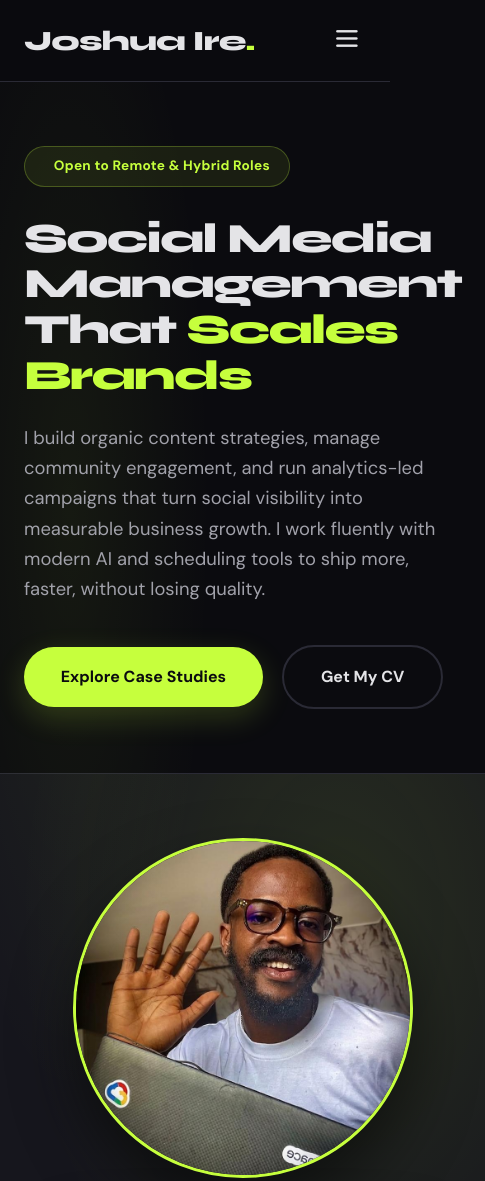
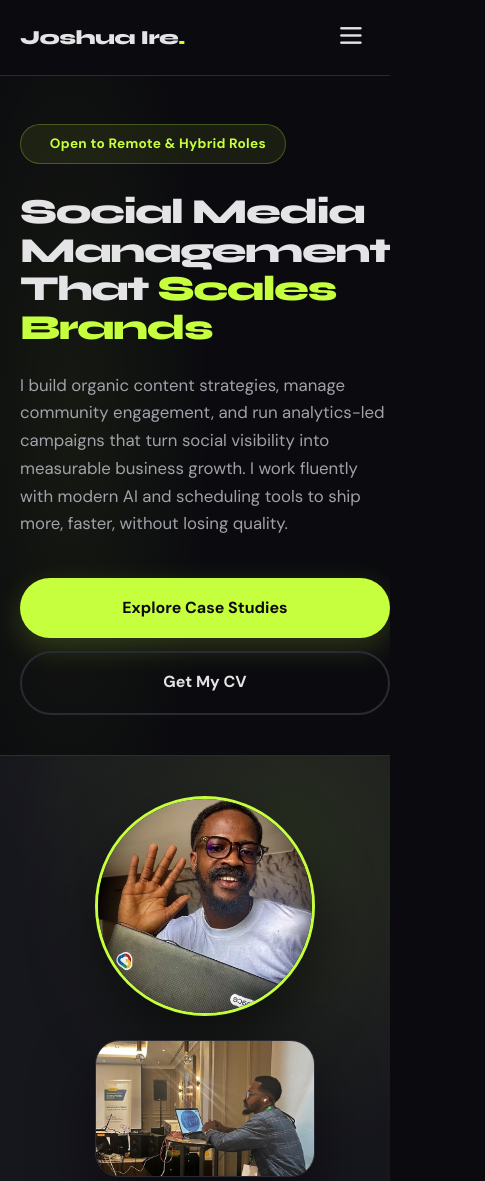
Before and after one commit to irejosh/joshire.github.io., a plain HTML site: page index.html in a window 390 px wide. Shown: the top 1181 px of the page, 485 px wide, since content can reach past the window. Drawn offline with Linux system fonts and the light colour scheme.

Commit message:
Refactor CSS styles for layout and responsiveness

```diff
--- a/index.html
+++ b/index.html
@@ -61,13 +61,15 @@
     }
     * { box-sizing: border-box; margin: 0; padding: 0; }
     html { scroll-behavior: smooth; }
-    body { font-family: 'DM Sans', system-ui, sans-serif; background: var(--bg); color: var(--text); line-height: 1.65; overflow-x: hidden; -webkit-font-smoothing: antialiased; }
+    html, body { width: 100%; max-width: 100%; overflow-x: hidden; }
+    body { font-family: 'DM Sans', system-ui, sans-serif; background: var(--bg); color: var(--text); line-height: 1.65; -webkit-font-smoothing: antialiased; }
+    img { max-width: 100%; height: auto; }
     a { color: inherit; }
     .skip-link { position: absolute; left: -999px; top: 0; background: var(--acid); color: var(--on-acid); padding: 0.8rem 1.2rem; border-radius: 0 0 10px 0; z-index: 5000; font-weight: 700; text-decoration: none; }
     .skip-link:focus { left: 0; }
     :focus-visible { outline: 3px solid var(--acid); outline-offset: 3px; border-radius: 4px; }
 
-    nav { display: flex; justify-content: space-between; align-items: center; padding: 1.4rem 4rem; background: rgba(11,11,15,0.78); position: sticky; top: 0; z-index: 2000; border-bottom: 1px solid var(--line); backdrop-filter: blur(14px); }
+    nav { display: flex; justify-content: space-between; align-items: center; gap: 1rem; padding: 1.4rem 4rem; background: rgba(11,11,15,0.96); position: sticky; top: 0; z-index: 2000; border-bottom: 1px solid var(--line); backdrop-filter: blur(14px); max-width: 100%; }
     .nav-logo { font-family: 'Syne', sans-serif; font-weight: 800; font-size: 1.75rem; color: var(--text); letter-spacing: -0.03em; text-decoration: none; }
     .nav-logo::after { content: '.'; color: var(--acid); }
     .nav-links { display: flex; gap: 2.5rem; list-style: none; align-items: center; }
@@ -157,18 +159,41 @@
       .case-metrics-panel { border-left: none; border-top: 1px solid var(--line); }
     }
     @media (max-width: 768px) {
-      nav { padding: 1.1rem 1.5rem; }
+      nav { padding: 1rem 1.25rem; background: var(--bg); backdrop-filter: none; }
       .nav-toggle { display: block; }
-      .nav-links { position: absolute; top: 100%; left: 0; right: 0; background: var(--surface); flex-direction: column; align-items: flex-start; gap: 1.2rem; padding: 1.5rem; border-bottom: 1px solid var(--line); box-shadow: var(--shadow); display: none; }
+      .nav-logo { font-size: 1.4rem; }
+      .nav-links { position: absolute; top: 100%; left: 0; right: 0; width: 100%; background: var(--surface); flex-direction: column; align-items: stretch; gap: 1rem; padding: 1.25rem; border-bottom: 1px solid var(--line); box-shadow: var(--shadow); display: none; }
       .nav-links.is-open { display: flex; }
-      .dropdown-menu { position: static; opacity: 1; visibility: visible; transform: none; box-shadow: none; border: none; padding: 0.5rem 0 0; min-width: 0; }
+      .dropdown-menu { position: static; opacity: 1; visibility: visible; transform: none; box-shadow: none; border: none; padding: 0.5rem 0 0; min-width: 0; width: 100%; }
       nav > .btn-primary { display: none; }
-      .hero-right { flex-direction: column; }
-      .hero-left { padding: 4rem 1.5rem; }
-      section { padding: 5rem 1.5rem; }
-      .case-info, .case-metrics-panel { padding: 2.5rem 1.8rem; }
-      footer { padding: 5rem 1.5rem 3rem; }
-      .footer-links { gap: 1.5rem; }
+      .hero { min-height: auto; }
+      .hero-left { padding: 3rem 1.25rem 2.5rem; }
+      .hero-right { flex-direction: column; padding: 2.5rem 1.25rem 3rem; gap: 1.5rem; }
+      .hero-photo-wrapper, .hero-photo-wrapper-sub { max-width: 260px; }
+      .hero-sub { font-size: 1.05rem; }
+      .hero-actions { gap: 0.8rem; }
+      .hero-actions .btn-primary, .hero-actions .btn-outline { flex: 1 1 100%; }
+      section { padding: 3.5rem 1.25rem; }
+      .services-grid { grid-template-columns: 1fr; gap: 1.25rem; margin-top: 2rem; }
+      .service-card { padding: 1.8rem 1.5rem; }
+      .case-container { gap: 1.5rem; margin-top: 2.5rem; }
+      .case-info, .case-metrics-panel { padding: 1.8rem 1.5rem; }
+      .case-info h3 { font-size: 1.5rem; }
+      .metric-value { font-size: 2rem; }
+      footer { padding: 4rem 1.25rem 3rem; }
+      .download-zone { padding: 2.5rem 1.5rem; }
+      .footer-links { gap: 1.25rem; flex-direction: column; align-items: center; }
+      .tool-strip { gap: 0.6rem; }
+    }
+    @media (max-width: 420px) {
+      h1 { font-size: 2.2rem; }
+      .nav-logo { font-size: 1.25rem; }
+      .case-info h3 { font-size: 1.35rem; }
+      .hero-photo-wrapper, .hero-photo-wrapper-sub { max-width: 220px; }
+    }
+    /* Touch devices: neutralize hover-jump so taps don't make cards leap */
+    @media (hover: none) {
+      .service-card:hover, .case-card-premium:hover, .btn-primary:hover, .btn-outline:hover, .btn-case-cta:hover { transform: none; }
     }
     @media (prefers-reduced-motion: reduce) {
       *, *::before, *::after { animation-duration: 0.001ms !important; animation-iteration-count: 1 !important; transition-duration: 0.001ms !important; scroll-behavior: auto !important; }
```
